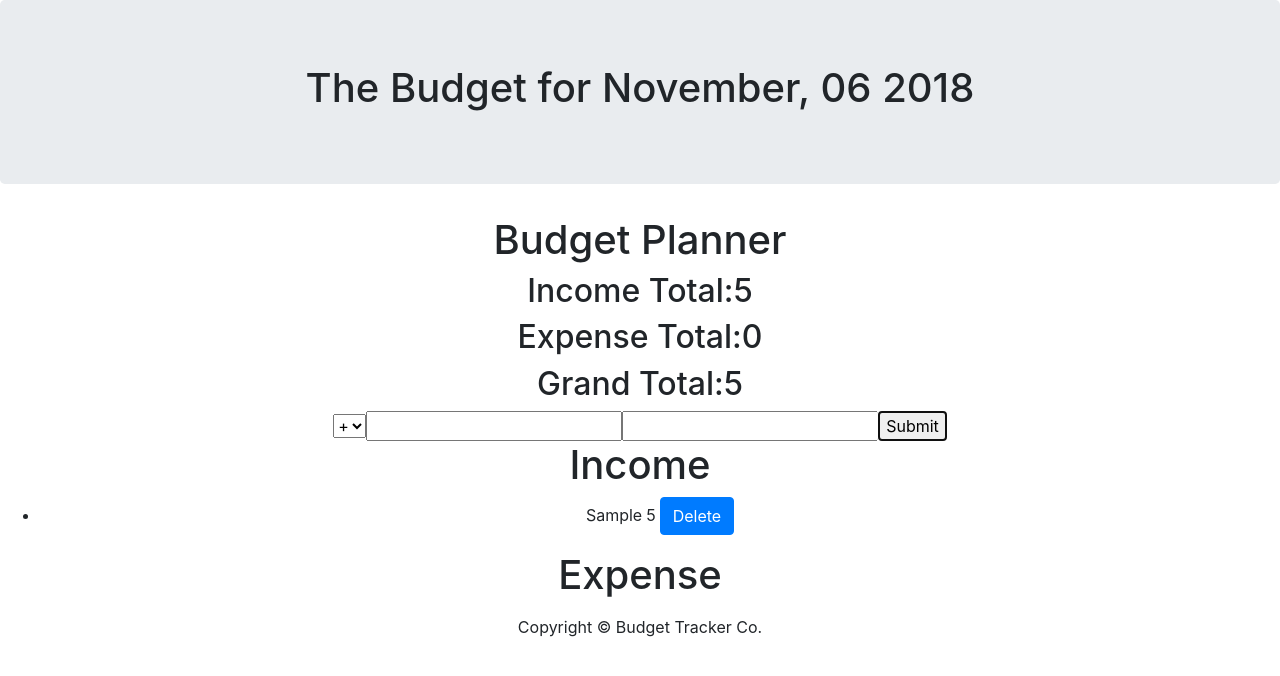
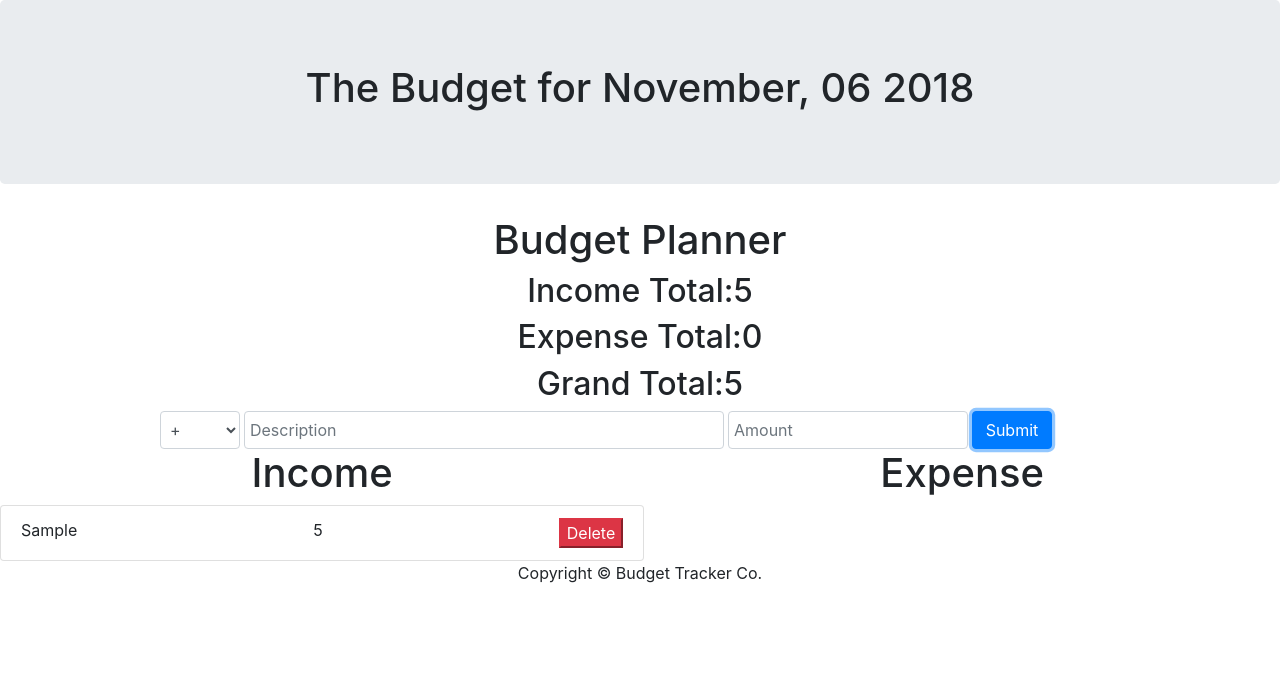
Before and after one commit to JAlmeida1991/Budget-Tracker, a React (Create React App) app: page / in a window 1280 px wide. Both pictures are taken after typing "Sample", "5" into the empty fields and a click on the button "Submit". Shown: the top 676 px of the page. Built offline with nearby package versions, Linux system fonts and the light colour scheme.

Commit message:
added more bootstrap classes to components

```diff
--- a/package.json
+++ b/package.json
@@ -3,6 +3,7 @@
   "version": "0.1.0",
   "private": true,
   "dependencies": {
+    "bootstrap": "^4.1.3",
     "moment": "^2.22.2",
     "react": "^16.6.0",
     "react-dom": "^16.6.0",
--- a/public/index.html
+++ b/public/index.html
@@ -4,8 +4,7 @@
 <head>
   <meta charset="utf-8">
   <meta name="viewport" content="width=device-width, initial-scale=1, shrink-to-fit=no">
-  <link rel="stylesheet" href="https://stackpath.bootstrapcdn.com/bootstrap/4.1.3/css/bootstrap.min.css" integrity="sha384-MCw98/SFnGE8fJT3GXwEOngsV7Zt27NXFoaoApmYm81iuXoPkFOJwJ8ERdknLPMO"
-    crossorigin="anonymous">
+
   <link rel="icon" href="./favicon.ico">
   <title>Budget Tracker</title>
 </head>
--- a/src/App.js
+++ b/src/App.js
@@ -5,11 +5,8 @@ import "./App.css";
 import Header from "./components/Header/Header";
 import Budget from "./components/Budget/Budget";
 import Form from "./components/Form/Form";
-import Income from "./components/Income/Income";
-import Expense from "./components/Expense/Expense";
+import BudgetList from "./components/BudgetList/BudgetList";
 import Footer from "./components/Footer/Footer";
-
-// import Decrease from "./components/Decrease";
 
 class App extends Component {
   render() {
@@ -18,8 +15,7 @@ class App extends Component {
         <Header />
         <Budget />
         <Form />
-        <Income />
-        <Expense />
+        <BudgetList />
         <Footer />
       </div>
     );
--- /dev/null
+++ b/src/components/BudgetList/BudgetList.js
@@ -0,0 +1,13 @@
+import React from "react";
+
+import ExpenseList from "./ExpenseList/ExpenseList";
+import IncomeList from "./IncomeList/IncomeList";
+
+const BudgetList = props => (
+  <div className="d-flex justify-content-around">
+    <IncomeList />
+    <ExpenseList />
+  </div>
+);
+
+export default BudgetList;
--- a/src/components/Expense/Expense.js
+++ b/src/components/BudgetList/ExpenseList/ExpenseList.js
@@ -1,19 +1,22 @@
 import React from "react";
 import { connect } from "react-redux";
 
-import { REMOVE_EXPENSE } from "../../store/actions/actions";
+import { REMOVE_EXPENSE } from "../../../store/actions/actions";
 
 const Expense = props => (
-  <div>
+  <div className="flex-grow-1">
     <h1>Expense</h1>
-    <ul>
+    <ul className="list-group inline-block">
       {props.expense.map(exp => (
-        <li key={exp.id}>
-          <span className="mr-1">{exp.description}</span>
-          <span className="mr-1">{exp.amount}</span>
+        <li
+          className="list-group-item d-flex justify-content-between"
+          key={exp.id}
+        >
+          <span>{exp.description}</span>
+          <span>{exp.amount}</span>
           <button
             onClick={() => props.removeIncome(exp)}
-            className="btn btn-primary"
+            className="btn-small btn-danger"
           >
             Delete
           </button>
--- a/src/components/Income/Income.js
+++ b/src/components/BudgetList/IncomeList/IncomeList.js
@@ -1,19 +1,22 @@
 import React from "react";
 import { connect } from "react-redux";
 
-import { REMOVE_INCOME } from "../../store/actions/actions";
+import { REMOVE_INCOME } from "../../../store/actions/actions";
 
 const Income = props => (
-  <div>
+  <div className="flex-grow-1">
     <h1>Income</h1>
-    <ul>
+    <ul className="list-group ">
       {props.income.map(inc => (
-        <li key={inc.id}>
-          <span className="mr-1">{inc.description}</span>
-          <span className="mr-1">{inc.amount}</span>
+        <li
+          className="list-group-item  d-flex justify-content-between"
+          key={inc.id}
+        >
+          <span>{inc.description}</span>
+          <span>{inc.amount}</span>
           <button
             onClick={() => props.removeIncome(inc)}
-            className="btn btn-primary"
+            className="btn-small btn-danger"
           >
             Delete
           </button>
--- a/src/components/Form/Form.js
+++ b/src/components/Form/Form.js
@@ -37,22 +37,39 @@ class Form extends Component {
 
   render() {
     return (
-      <form onSubmit={e => e.preventDefault()}>
-        <select onChange={this.changeSelectionHandler}>
+      <form
+        className="d-flex justify-content-center"
+        onSubmit={e => e.preventDefault()}
+      >
+        <div className="form-row w-75">
+          <select
+            className="form-control col-md-1 mr-1"
+            onChange={this.changeSelectionHandler}
+          >
             <option>+</option>
             <option>-</option>
           </select>
           <input
+            className="form-control col-md-6 mr-1"
             value={this.state.description}
             onChange={this.updateDescriptionHandler}
             type="text"
+            placeholder="Description"
           />
           <input
+            className="form-control col-md-3 mr-1"
             value={this.state.amount}
             onChange={this.updateAmountHandler}
             type="number"
+            placeholder="Amount"
           />
-        <button onClick={this.handleButtonSubmit}>Submit</button>
+          <button
+            className="btn btn-primary col-md-1"
+            onClick={this.handleButtonSubmit}
+          >
+            Submit
+          </button>
+        </div>
       </form>
     );
   }
```
Also changed, not shown: src/index.js (+6 -3 lines), 1 other file (tests, documents, lock files or other folders). Lines whose indentation alone changed are shown as unchanged.
